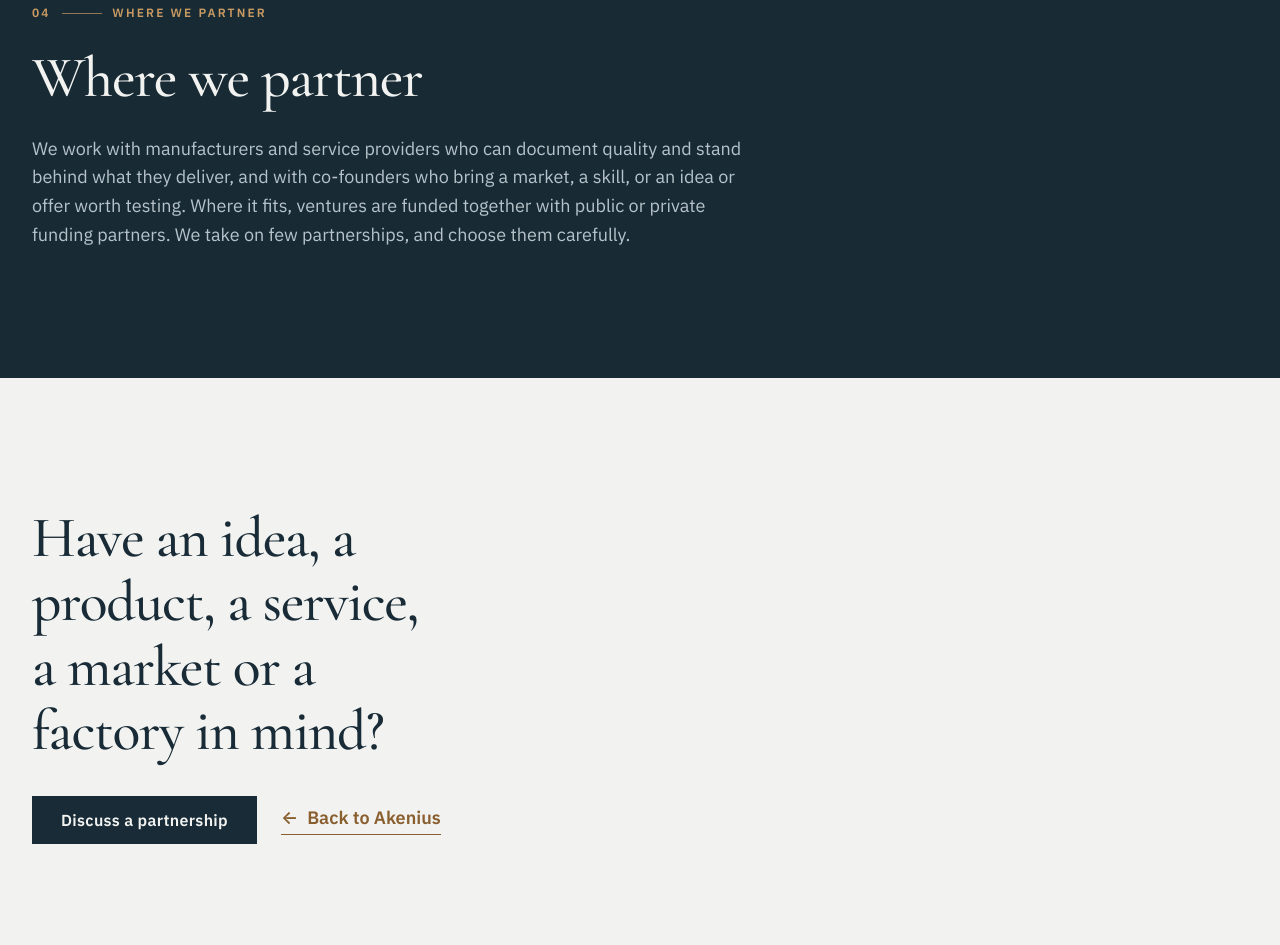
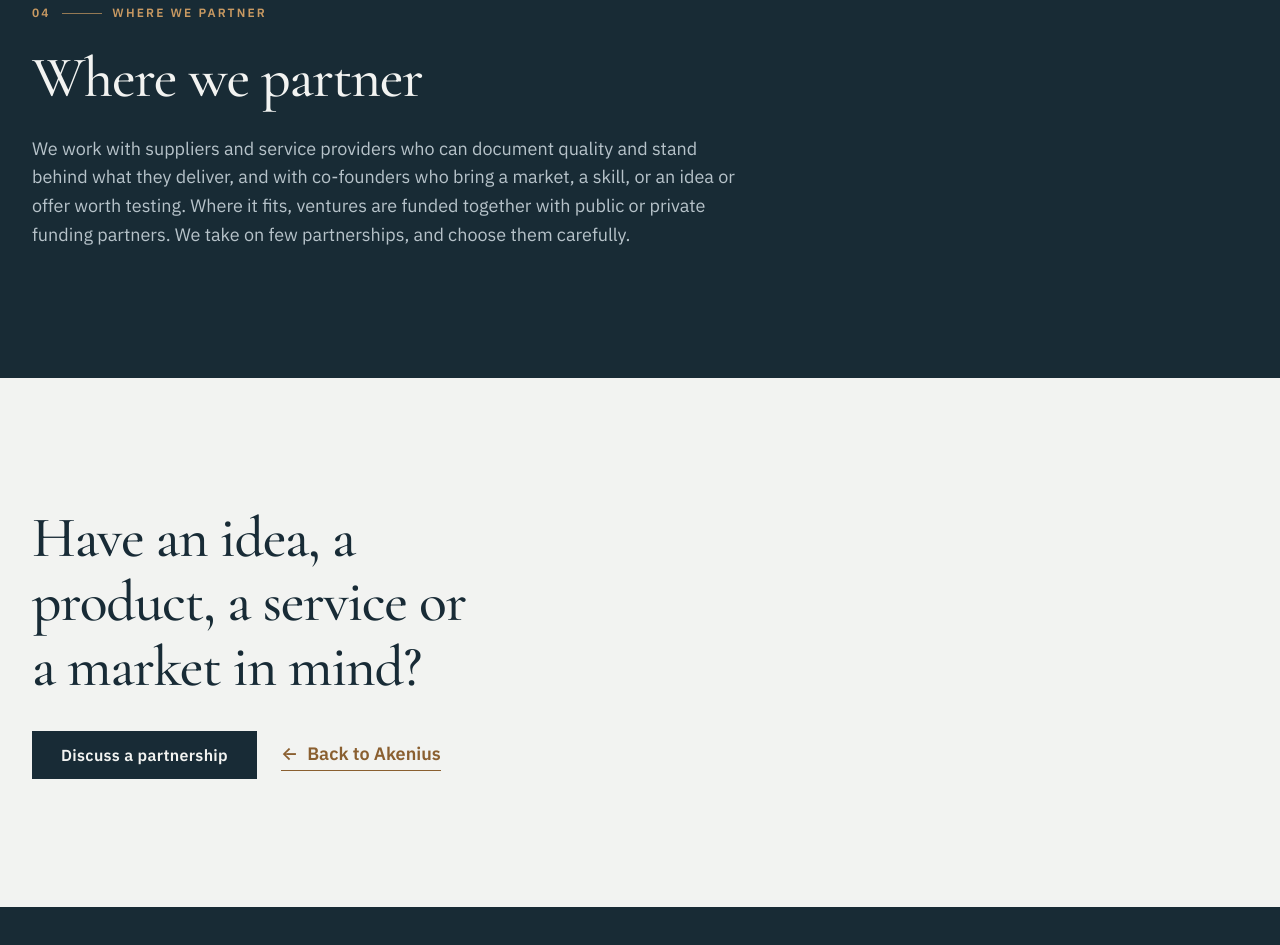
Before and after one commit to peraakesson-cloud/Akenius, a plain HTML site: page ventures-products.html in a window 1280 px wide. Shown: the part 2885-3830 px from the top of the page. Drawn offline with nearby package versions, Linux system fonts and the light colour scheme.

Commit message:
Remove the factory and manufacturing-conversation wording
Co-Authored-By: Claude Sonnet 5.5 <noreply@anthropic.com>

```diff
--- a/ventures-products.html
+++ b/ventures-products.html
@@ -156,12 +156,12 @@ setTimeout(function(){if(!w.__akReady){h.classList.remove('loader-on');h.classLi
   <div class="wrap"><div class="grid"><div class="span-8">
     <p class="eyebrow" data-reveal><span class="n">04</span><span>Where we partner</span></p>
     <h2 id="partner-h" data-reveal style="margin-top:1.5rem">Where we partner</h2>
-    <div class="prose" data-reveal style="margin-top:1.5rem"><p>We work with manufacturers and service providers who can document quality and stand behind what they deliver, and with co-founders who bring a market, a skill, or an idea or offer worth testing. Where it fits, ventures are funded together with public or private funding partners. We take on few partnerships, and choose them carefully.</p></div>
+    <div class="prose" data-reveal style="margin-top:1.5rem"><p>We work with suppliers and service providers who can document quality and stand behind what they deliver, and with co-founders who bring a market, a skill, or an idea or offer worth testing. Where it fits, ventures are funded together with public or private funding partners. We take on few partnerships, and choose them carefully.</p></div>
   </div></div></div>
 </section>
 
 <section class="section cta-sec"><div class="wrap">
-  <h2 data-reveal>Have an idea, a product, a service, a market or a factory in mind?</h2>
+  <h2 data-reveal>Have an idea, a product, a service or a market in mind?</h2>
   <div class="cta-row" data-reveal><a class="btn" href="./#contact">Discuss a partnership</a><a class="tlink" href="./"><span aria-hidden="true">←</span> Back to Akenius</a></div>
 </div></section>
 </main>
```
Also changed, not shown: index.html (+1 -1 lines).
